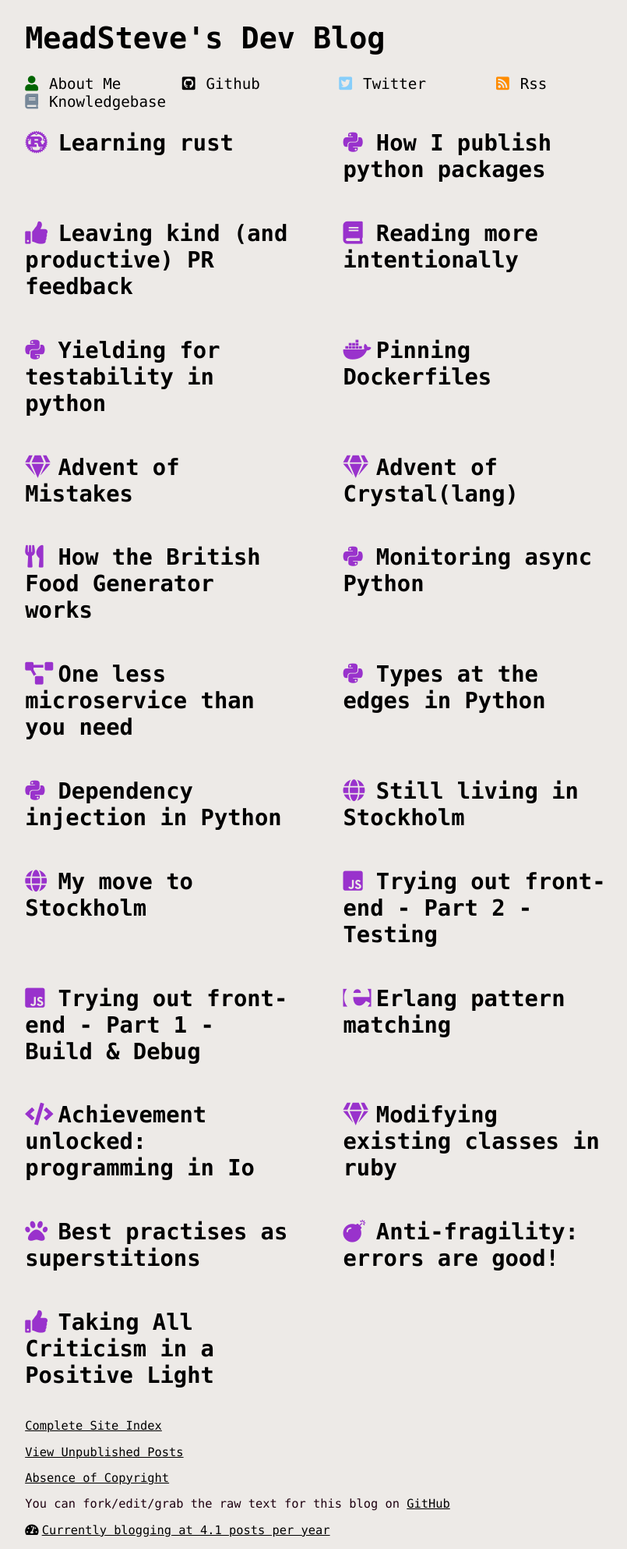
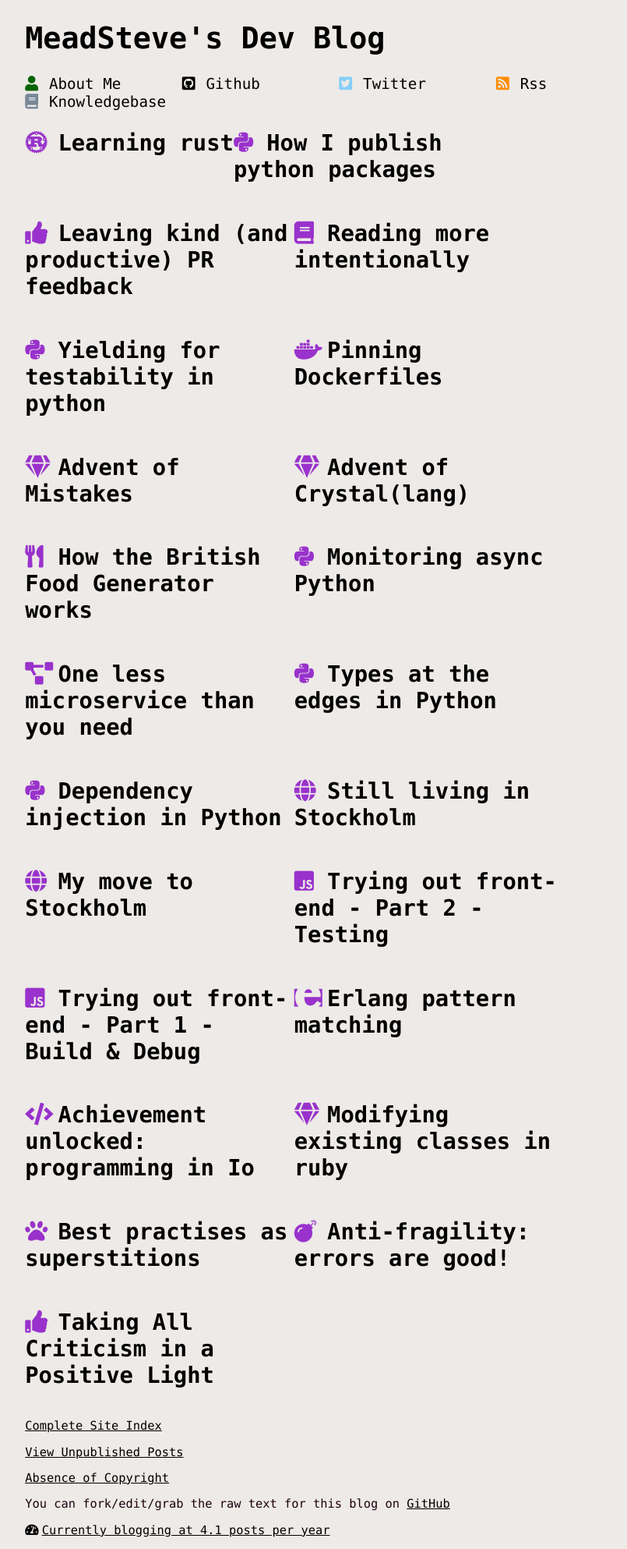
Before and after one commit to meadsteve/meadsteve.github.io, a Jekyll site: the page built from index.html, in a window 1280 px wide. Shown: the whole page at 78% size, without its empty margins (189-994 px from the left). Built offline with Jekyll 4.4.1, drawn with Linux system fonts in a browser that asks for light colours; the list of posts is cut into pages by our own code.

Commit message:
fix positioning

```diff
--- a/css/main.css
+++ b/css/main.css
@@ -139,7 +139,7 @@ section.post {
   width: 90%;
   display: flex;
   flex-wrap: wrap;
-  justify-content: space-between;
+  justify-content: flex-start;
 }
 
 /** pagination styling  **/
```
